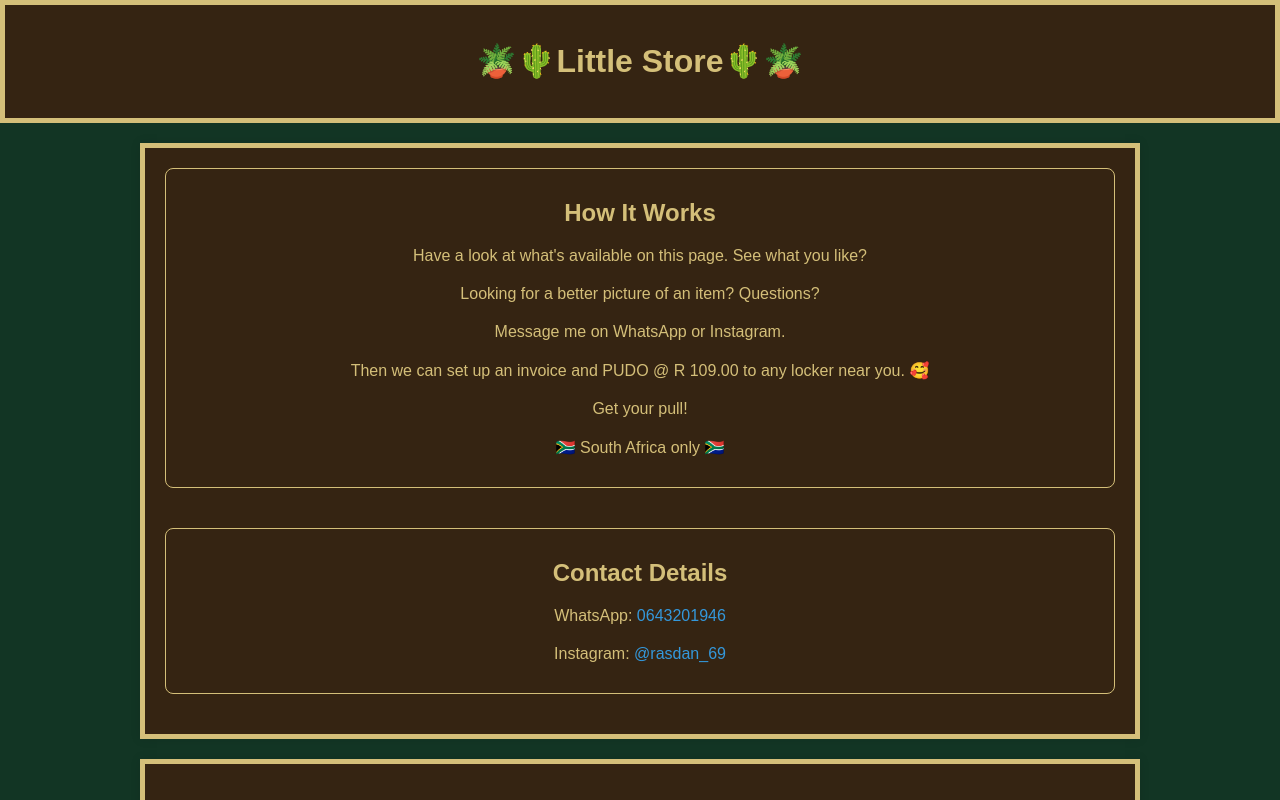
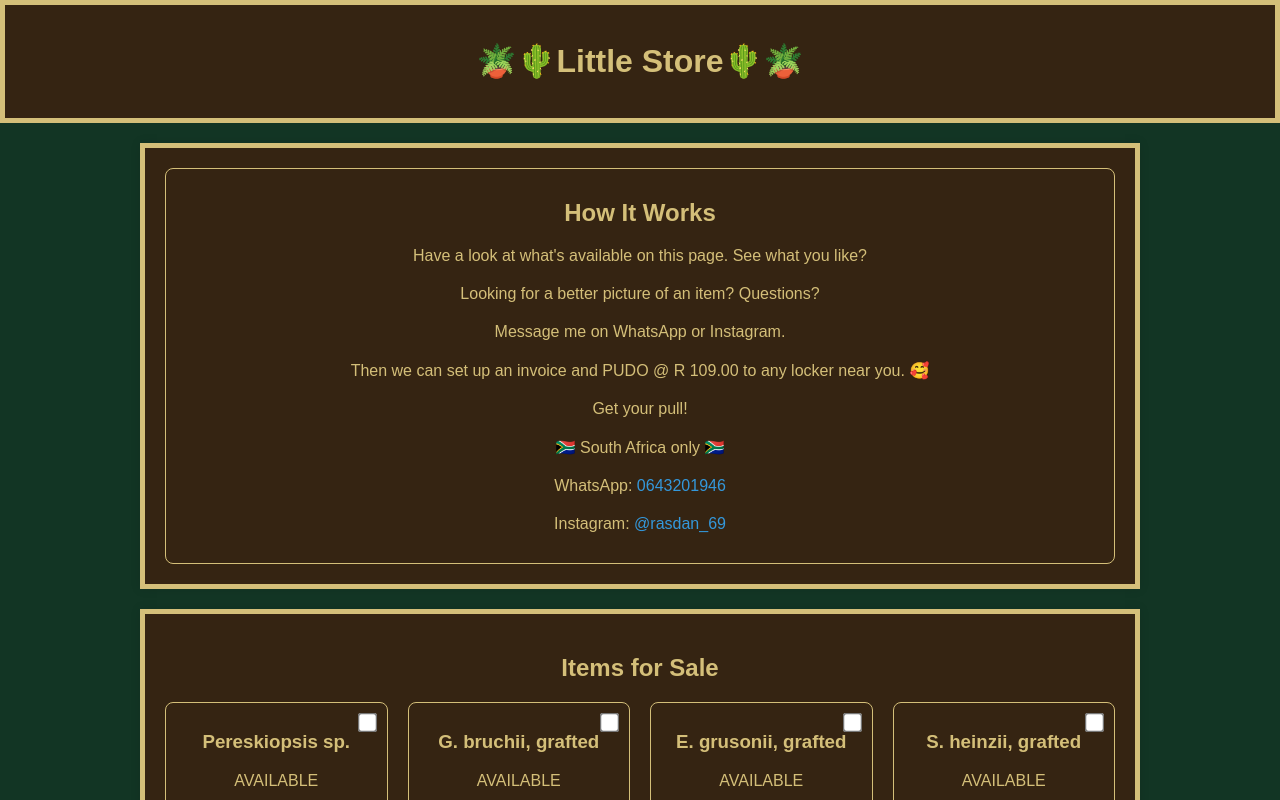
Before and after one commit to Jethro690/rasdan_react, a React (Create React App) app: page / in a window 1280 px wide. Shown: the top 800 px of the page. Built offline with nearby package versions, Linux system fonts and the light colour scheme; grey boxes are pictures that could not be loaded.

Commit message:
madeInfo a bit better

```diff
--- a/src/components/ContactDetails.js
+++ /dev/null
@@ -1,15 +0,0 @@
-import React from 'react';
-
-function ContactDetails() {
-    return (
-        <div className='info-boxlet'>
-            <h2>Contact Details</h2>
-            <ul>
-                <li>WhatsApp: <a href="https://wa.me/27643201946" target="_blank" rel="noopener noreferrer">0643201946</a></li>
-                <li>Instagram: <a href="https://www.instagram.com/rasdan_69" target="_blank" rel="noopener noreferrer">@rasdan_69</a></li>
-            </ul>
-        </div>
-    );
-}
-
-export default ContactDetails;
--- a/src/components/HowItWorks.js
+++ /dev/null
@@ -1,21 +0,0 @@
-import React from 'react';
-
-function HowItWorks() {
-    return (
-
-        <div className='info-boxlet'>
-            <h2>How It Works</h2>
-            <ul>
-                <li>Have a look at what's available on this page. See what you like?</li>
-                <li>Looking for a better picture of an item? Questions?</li>
-                <li>Message me on WhatsApp or Instagram. </li>
-                <li>Then we can set up an invoice and PUDO @ R 109.00 to any locker near you. 🥰</li>
-                <li>Get your pull!</li>
-                <li>🇿🇦 South Africa only 🇿🇦</li>
-            </ul>
-        </div>
-
-    );
-}
-
-export default HowItWorks;
--- a/src/components/Info.js
+++ b/src/components/Info.js
@@ -1,17 +1,24 @@
 import React from 'react';
-import HowItWorks from './HowItWorks';
-import ContactDetails from './ContactDetails';
 
 function Info() {
     return (
         <section>
             <ul id="info-list">
-                <li>
-                    <HowItWorks />
-                </li>
-                <li>
-                    <ContactDetails />
-                </li>
+            <div className='info-boxlet'>
+            <h2>How It Works</h2>
+            <ul>
+                <li>Have a look at what's available on this page. See what you like?</li>
+                <li>Looking for a better picture of an item? Questions?</li>
+                <li>Message me on WhatsApp or Instagram. </li>
+                <li>Then we can set up an invoice and PUDO @ R 109.00 to any locker near you. 🥰</li>
+                <li>Get your pull!</li>
+                <li>🇿🇦 South Africa only 🇿🇦</li>
+                <ul>
+                <li>WhatsApp: <a href="https://wa.me/27643201946" target="_blank" rel="noopener noreferrer">0643201946</a></li>
+                <li>Instagram: <a href="https://www.instagram.com/rasdan_69" target="_blank" rel="noopener noreferrer">@rasdan_69</a></li>
+            </ul>
+            </ul>
+        </div>
             </ul>
 
         </section>
```
